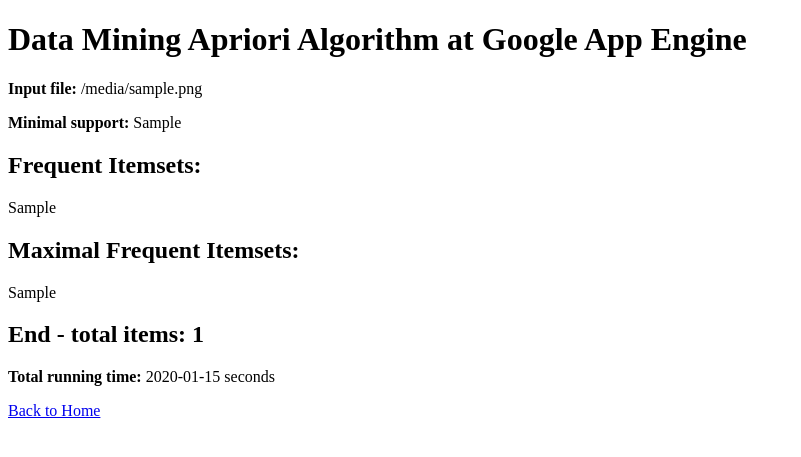
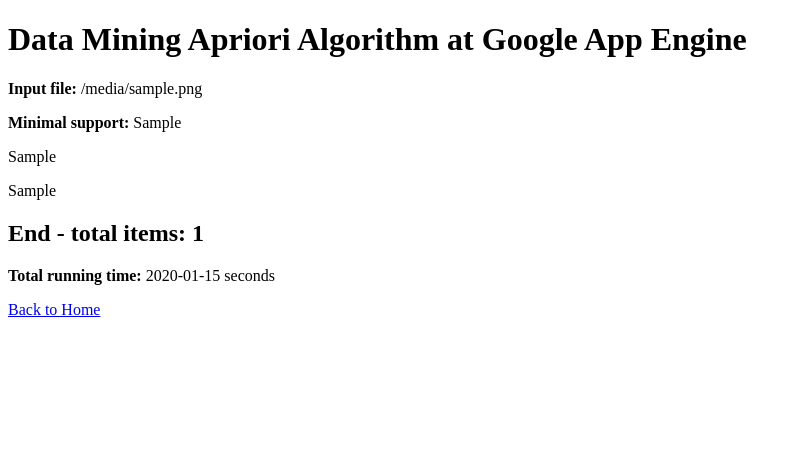
Before and after one commit to rishikeshmore2001/CIS550_PROJECT, a Flask app: template CIS550_PROJECT/templates/result.html in a window 1280 px wide. Shown: the top 457 px of the page, without its empty margins (0-801 px from the left). Run offline with Flask 3, Linux system fonts and the light colour scheme; the template is opened without the code that fills it: most values are stand-ins (such as "Sample title", 1, 10 or a date in 2020).

Commit message:
Update result.html

```diff
--- a/CIS550_PROJECT/templates/result.html
+++ b/CIS550_PROJECT/templates/result.html
@@ -10,10 +10,10 @@
     <p><strong>Input file:</strong> {{ input_file }}</p>
     <p><strong>Minimal support:</strong> {{ min_support }}</p>
 
-    <h2>Frequent Itemsets:</h2>
+
     <p>{{ frequent_itemsets | join(", ") }}</p>
 
-    <h2>Maximal Frequent Itemsets:</h2>
+
     <p>{{ maximal_itemsets | join(", ") }}</p>
 
     <h2>End - total items: {{ total_items }}</h2>
```
